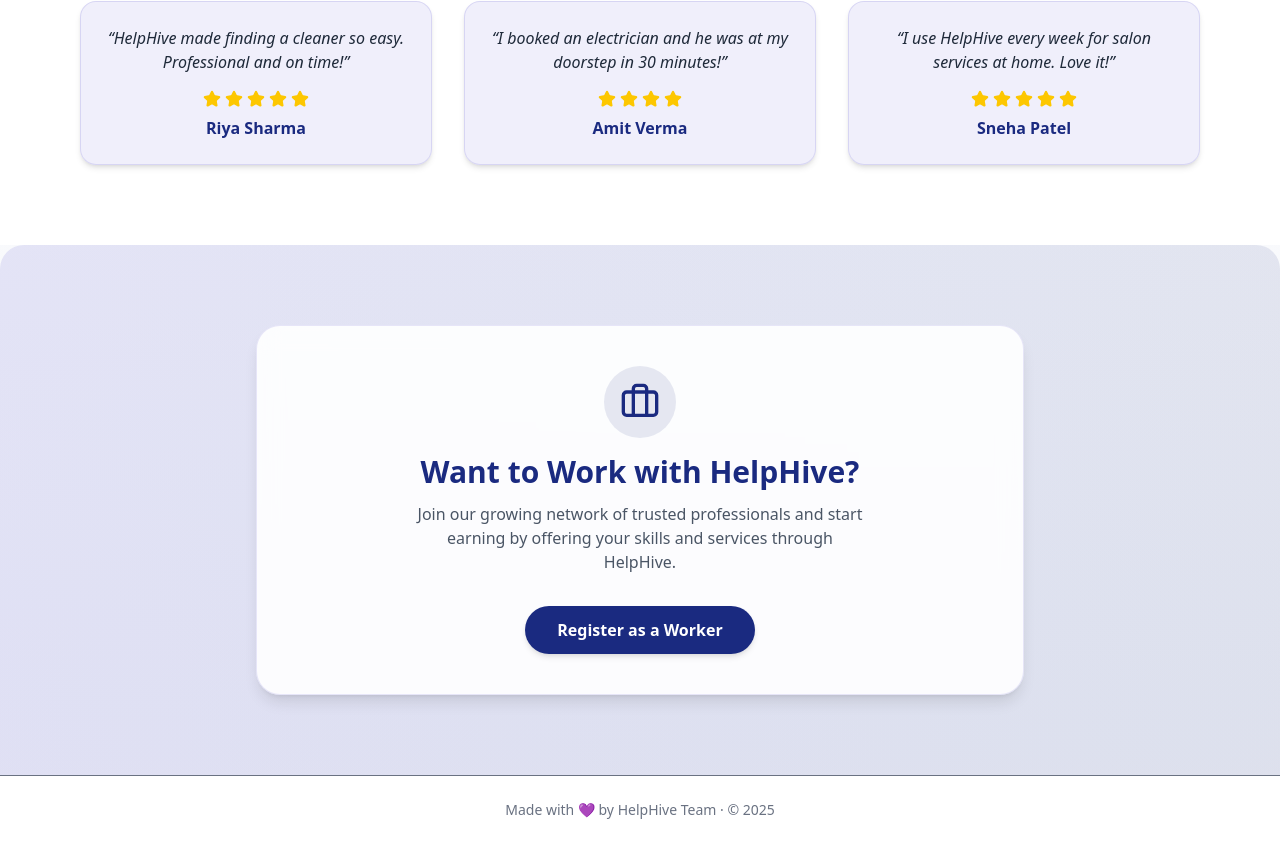
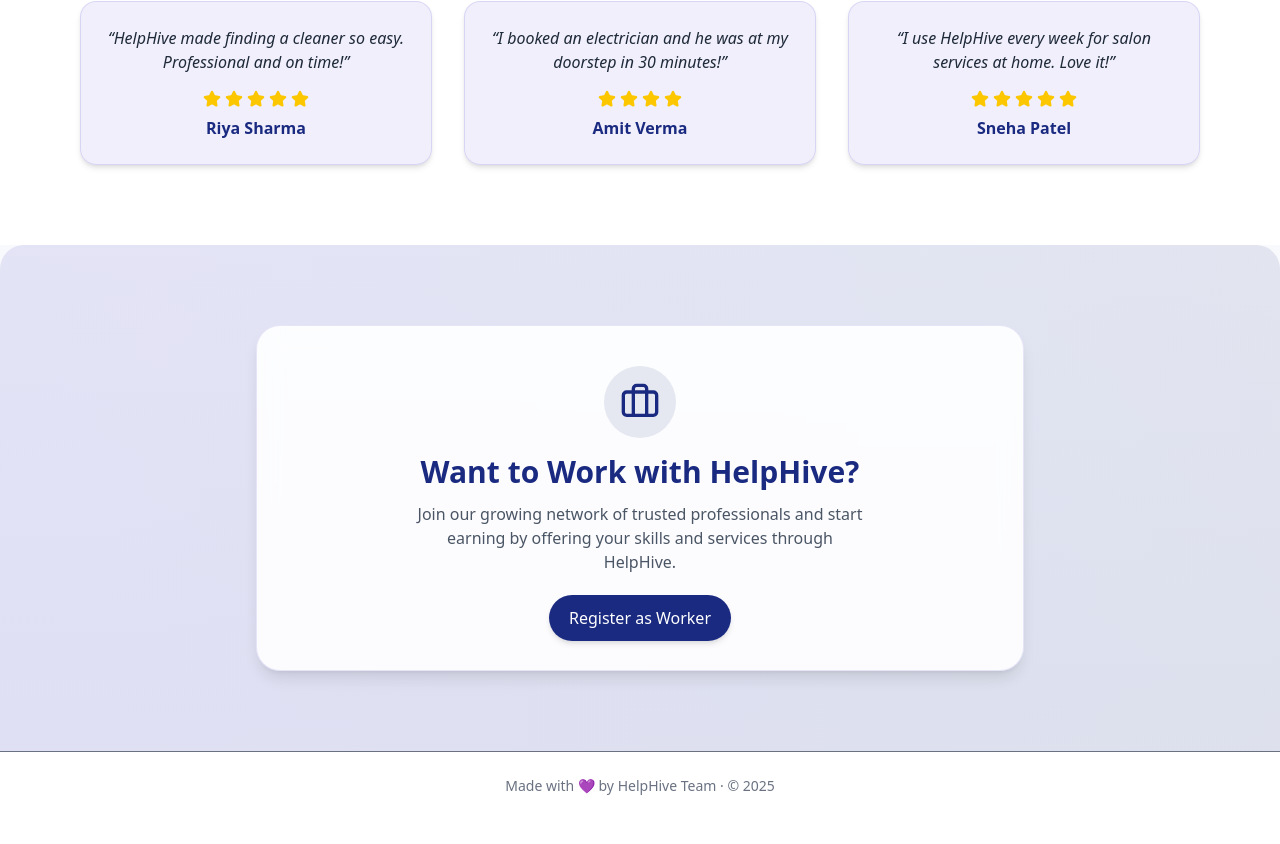
Before and after one commit to Gracy-19/HelpHive-AServiceMarketPlace, a React (Vite) app in the folder helphive-react/: page / in a window 1280 px wide. Shown: the part 1371-2215 px from the top of the page. After the commit the page ends 2191 px from the top, so only its background shows below. Built offline with nearby package versions, Linux system fonts and the light colour scheme; no server answers.

Commit message:
Update Home.jsx

```diff
--- a/helphive-react/src/pages/Home.jsx
+++ b/helphive-react/src/pages/Home.jsx
@@ -128,10 +128,10 @@ const Home = () => {
             by offering your skills and services through HelpHive.
           </p>
           <Link
-            to="/worker-register"
-            className="inline-block px-8 py-3 bg-brand-900 text-white font-semibold rounded-full shadow-md hover:bg-brand-300 hover:text-brand-900 transition-all duration-300"
+            to="/worker-login"
+            className="bg-brand-900 text-white px-5 py-3 rounded-full shadow-md hover:bg-brand-300 hover:text-brand-900"
           >
-            Register as a Worker
+            Register as Worker
           </Link>
         </div>
       </section>
```
